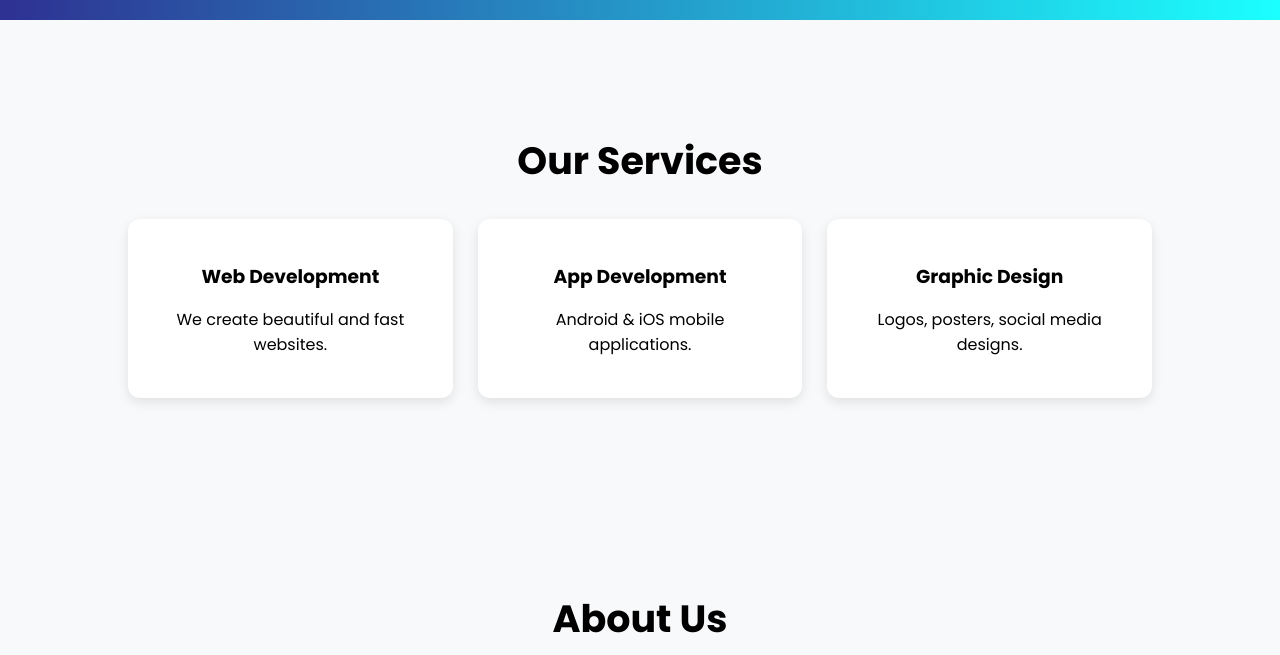
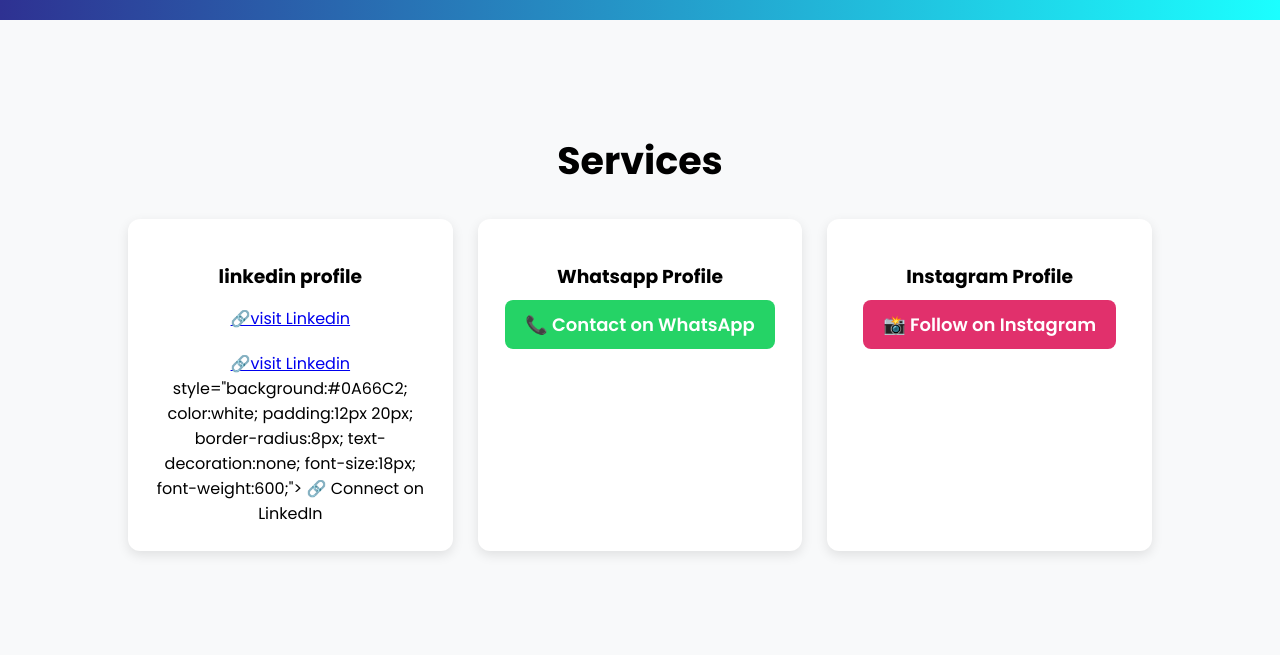
Before and after one commit to ks7446/krushna-website, a plain HTML site: page Index.html in a window 1280 px wide. Shown: the part 840-1495 px from the top of the page. Drawn offline with Linux system fonts and the light colour scheme.

Commit message:
Modify Index.html with social media links
Updated the website content and added links to social media profiles.

```diff
--- a/Index.html
+++ b/Index.html
@@ -145,7 +145,7 @@
 
     <!-- NAVBAR -->
     <nav>
-        <div class="logo">MyWebsite</div>
+        <div class="logo">krushna patil</div>
         <div>
             <a href="#home">Home</a>
             <a href="#services">Services</a>
@@ -159,26 +159,47 @@
     <div class="hero" id="home">
         <div>
             <h1>Welcome to My Website</h1>
-            <p>This is a fully responsive big website built with HTML & CSS</p>
+            <p>This is a fully responsive website built with HTML </p>
         </div>
     </div>
 
     <!-- SERVICES -->
     <section id="services">
-        <h2 class="section-title">Our Services</h2>
+        <h2 class="section-title"> Services</h2>
         <div class="services">
             <div class="service-box">
-                <h3>Web Development</h3>
-                <p>We create beautiful and fast websites.</p>
+                <h3> linkedin profile</h3>
+             <a href="https://www.linkedin.com/in/krushna-salve-297178366/" target="_blank" class="bold-link">🔗visit Linkedin</a>
+                <div style="text-align:center; margin-top:20px;">
+    <a href="https://www.linkedin.com/in/krushna-salve-297178366/" target="_blank" class="bold-link">🔗visit Linkedin</a>
+       style="background:#0A66C2; color:white; padding:12px 20px; border-radius:8px; text-decoration:none; font-size:18px; font-weight:600;">
+       🔗 Connect on LinkedIn
+    </a>
+</div>
+
             </div>
             <div class="service-box">
-                <h3>App Development</h3>
-                <p>Android & iOS mobile applications.</p>
+                <h3> Whatsapp Profile </h3>
+             <div style="text-align:center; margin-top:20px;">
+    <a href="https://wa.me/918007930970"
+       target="_blank"
+       style="background:#25D366; color:white; padding:12px 20px; border-radius:8px; text-decoration:none; font-size:18px; font-weight:600;">
+       📞 Contact on WhatsApp
+    </a>
+</div>
+
+
             </div>
             <div class="service-box">
-                <h3>Graphic Design</h3>
-                <p>Logos, posters, social media designs.</p>
-            </div>
+                <h3>Instagram Profile</h3>
+               <div style="text-align:center; margin-top:20px;">
+    <a href="https://www.instagram.com/YOUR-INSTAGRAM-USERNAME/"
+       target="_blank"
+       style="background:#E1306C; color:white; padding:12px 20px; border-radius:8px; text-decoration:none; font-size:18px; font-weight:600;">
+       📸 Follow on Instagram
+    </a>
+</div>
+
         </div>
     </section>
 
```
